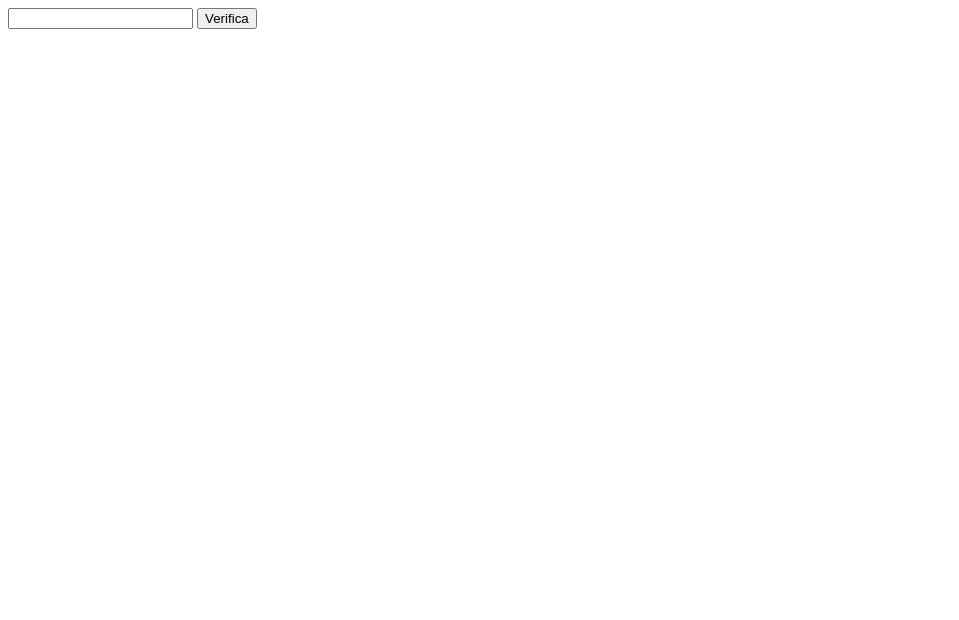
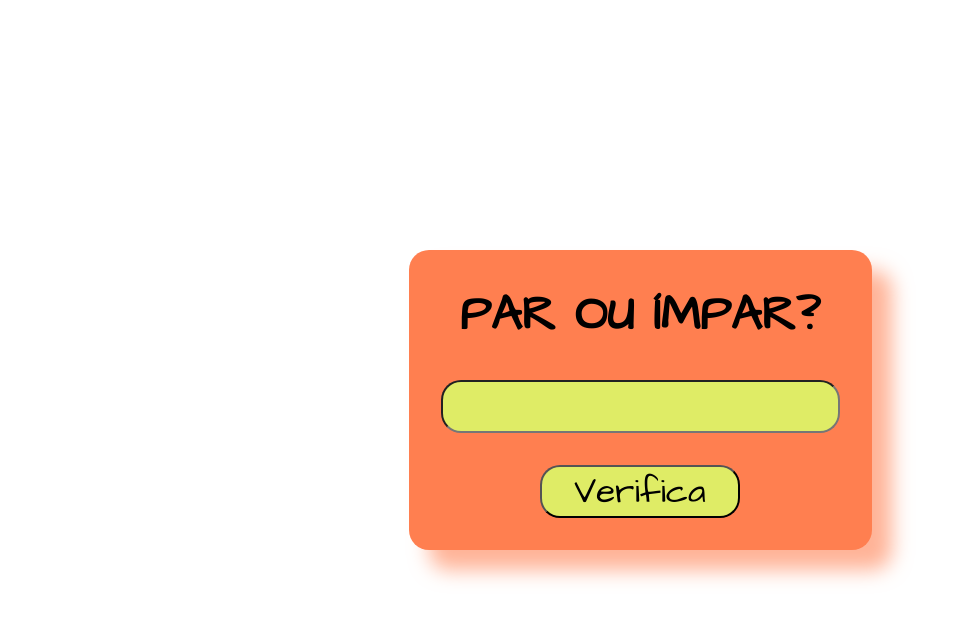
Before and after one commit to NateOliveira/ParOuImpar, a plain HTML site: page index.html in a window 1280 px wide. Shown: the whole page, without its empty margins (0-959 px from the left). Drawn offline with Linux system fonts and the light colour scheme.

Commit message:
finalizando o css

```diff
--- a/index.html
+++ b/index.html
@@ -4,10 +4,19 @@
   <meta charset="UTF-8">
   <meta http-equiv="X-UA-Compatible" content="IE=edge">
   <meta name="viewport" content="width=device-width, initial-scale=1.0">
+
+  <link rel="preconnect" href="https://fonts.googleapis.com">
+  <link rel="stylesheet" href="./style.css">
+
+
+  <link rel="preconnect" href="https://fonts.gstatic.com" crossorigin>
+  <link href="https://fonts.googleapis.com/css2?family=Architects+Daughter&display=swap" rel="stylesheet">
+
   <title>Document</title>
 </head>
 <body>
   <div>
+    <h1>PAR OU ÍMPAR?</h1>
     <input type="text" id="numero">
     <button onclick="verifica();">Verifica</button>
   </div>
--- a/style.css
+++ b/style.css
@@ -0,0 +1,54 @@
+* {
+    margin: 0;
+    padding: 0;
+    box-sizing: border-box;
+}
+
+body {
+    display: flex;
+    align-items: center;
+    justify-content: center;
+    width: 100vw;
+    height: 100vh;
+    font-family: 'Architects Daughter', cursive;
+}
+
+div {
+    display: flex;
+    align-items: center;
+    justify-content: center;
+    flex-direction: column;
+    background-color: coral;
+    border-radius: 20px;
+    padding: 2rem;
+    box-shadow: 20px 20px 20px rgb(255, 128, 82, 0.6);
+}
+
+div h1 {
+    font-size: 48px;
+    margin-bottom: 2rem;
+}
+
+div input {
+    width: 100%;
+    border-radius: 20px;
+    margin-bottom: 2rem;
+    background-color: rgb(223, 236, 102);
+    font-family: 'Architects Daughter', cursive;
+    font-size: 35px;
+    text-align: center;
+}
+
+div button {
+    background-color: rgb(223, 236, 102);
+    width: 50%;
+    border-radius: 20px;
+    font-family: 'Architects Daughter', cursive;
+    font-size: 35px;
+    cursor: pointer;
+    transition: background 0.5s;
+}
+
+div button:hover {
+    background-color: rgb(221, 243, 22);
+}
```
